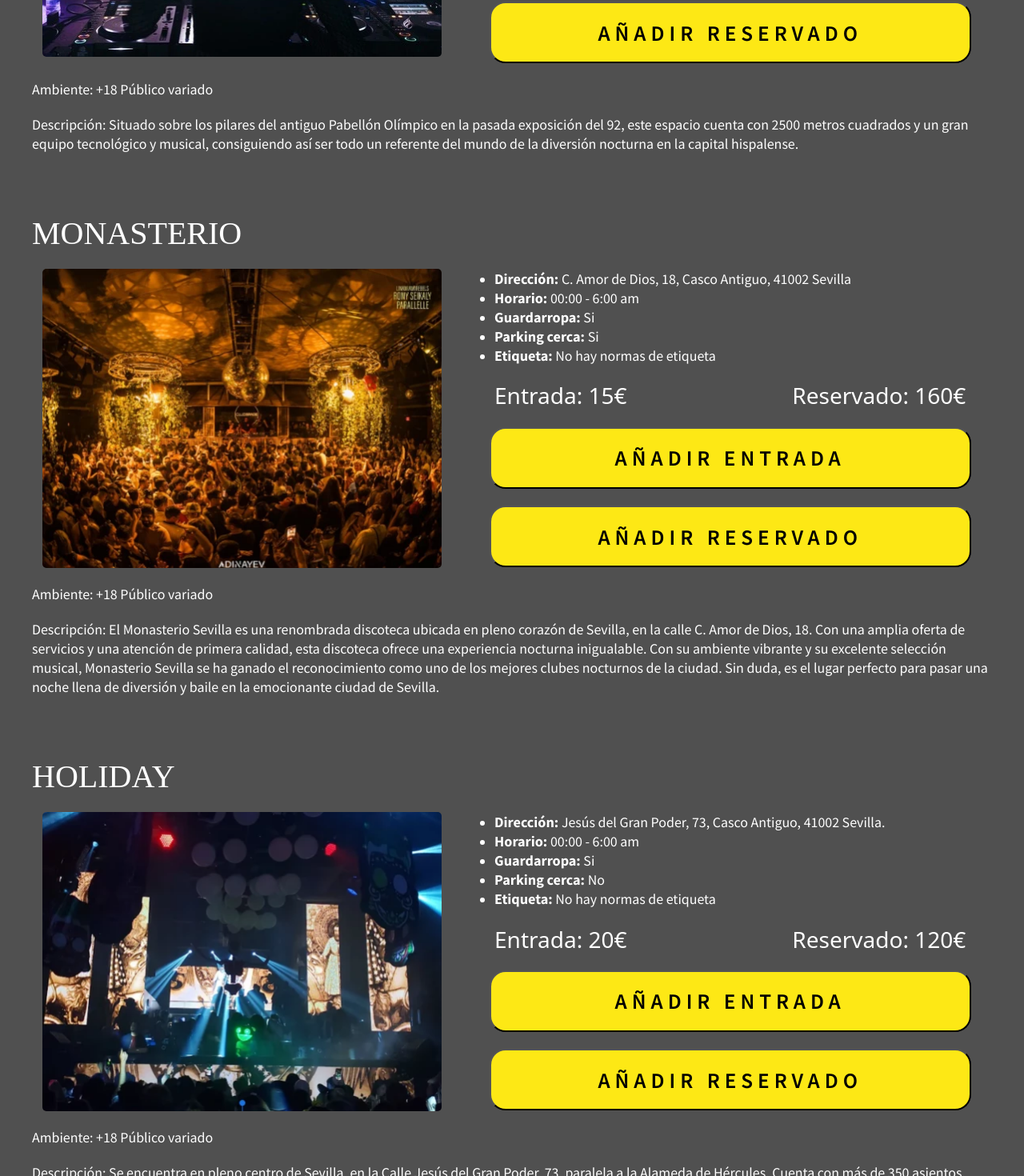
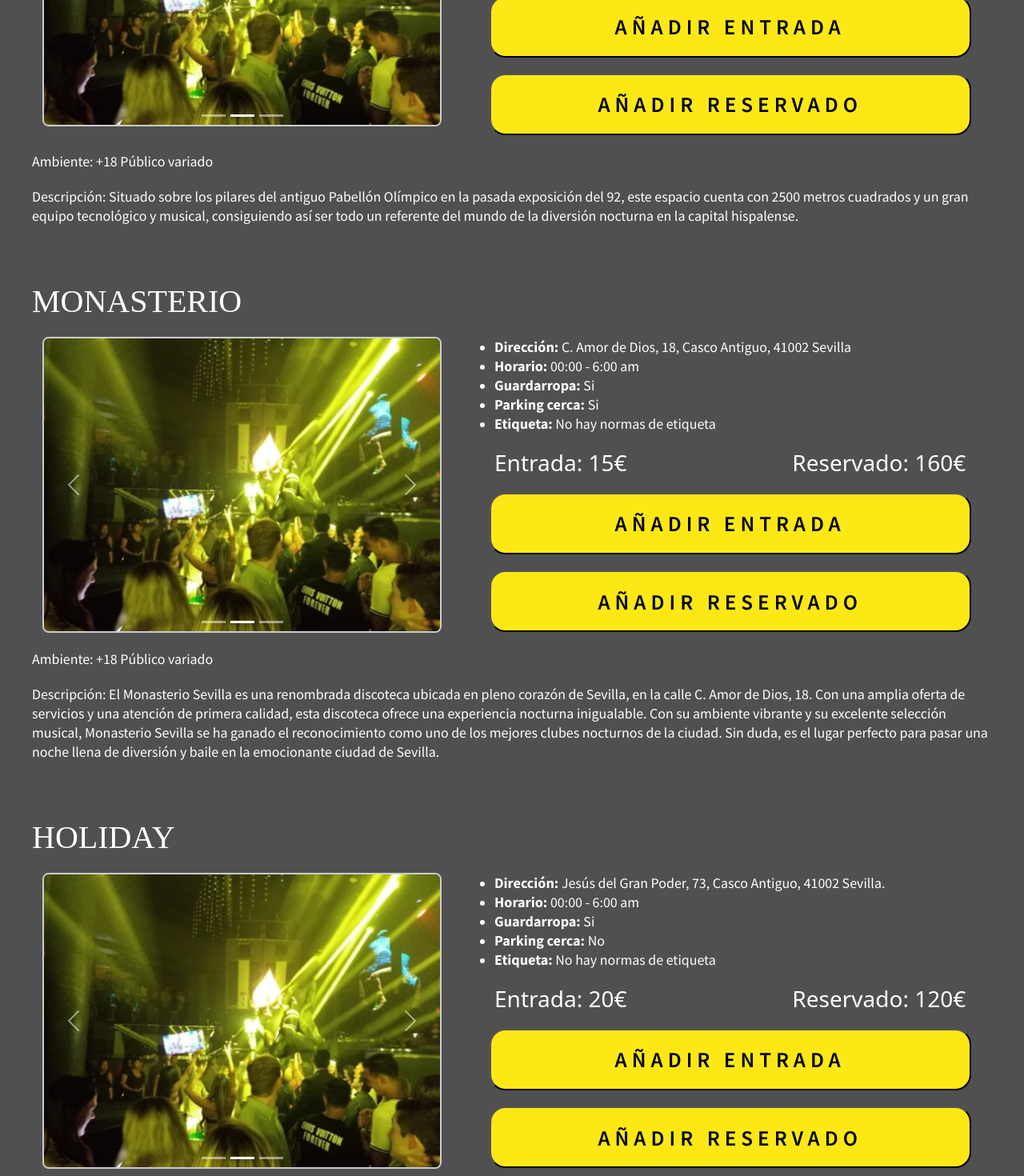
Before and after one commit to Togira17/nightout, an Angular app: page / in a window 1280 px wide. Shown: the part 1360-2830 px from the top of the page at 80% size. Built offline with nearby package versions, Linux system fonts and the light colour scheme; a web font is replaced by a local one.

Commit message:
patata 2.0.3

```diff
--- a/package.json
+++ b/package.json
@@ -19,6 +19,7 @@
     "@angular/platform-browser-dynamic": "^16.2.0",
     "@angular/router": "^16.2.0",
     "bootstrap": "^5.3.3",
+    "jquery": "^3.7.1",
     "rxjs": "~7.8.0",
     "tslib": "^2.3.0",
     "zone.js": "~0.13.0"
--- a/src/app/main/main.component.html
+++ b/src/app/main/main.component.html
@@ -1,12 +1,44 @@
+<body class="main">
+
     <body class="main">
 
         <div class="discoteca">
             <h1 class="discoteca__nombre">Rosso</h1>
             <div class="discoteca__img">
-            <div class="slider">
-                <img src="../../assets/img/rosso1.webp" alt="imagenDiscotecaRosso1" title="Imagen de discoteca Rosso">
-                <img src="../../assets/img/rosso2.webp" alt="imagenDiscotecaRosso2" title="Imagen de discoteca Rosso">
-                <img src="../../assets/img/rosso3.webp" alt="imagenDiscotecaRosso3" title="Imagen de discoteca Rosso">
+                <div class = "slider">
+                    <div class="col-md-6">
+                        <div id="carouselDiscotecaRosso" class="carousel slide" data-bs-ride="carousel">
+                            <!-- Indicadores -->
+                            <div class="carousel-indicators">
+                                <button type="button" data-bs-target="#carouselDiscotecaRosso" data-bs-slide-to="0" class="active" aria-current="true" aria-label="Slide 1"></button>
+                                <button type="button" data-bs-target="#carouselDiscotecaRosso" data-bs-slide-to="1" aria-label="Slide 2"></button>
+                                <button type="button" data-bs-target="#carouselDiscotecaRosso" data-bs-slide-to="2" aria-label="Slide 3"></button>
+                            </div>
+
+                            <!-- Contenido del carrusel -->
+                            <div class="carousel-inner">
+                                <div class="carousel-item active">
+                                    <img src="../../assets/img/holiday 1.webp" class="d-block w-100" alt="Imagen de discoteca Holiday 1" title="Imagen de discoteca Holiday" >
+                                </div>
+                                <div class="carousel-item">
+                                    <img src="../../assets/img/holiday 2.webp" class="d-block w-100" alt="Imagen de discoteca Holiday 2" title="Imagen de discoteca Holiday" >
+                                </div>
+                                <div class="carousel-item">
+                                    <img src="../../assets/img/holiday 3.webp" class="d-block w-100" alt="Imagen de discoteca Holiday 3" title="Imagen de discoteca Holiday" >
+                                </div>
+                            </div>
+
+                            <!-- Controles -->
+                            <button class="carousel-control-prev" type="button" data-bs-target="#carouselDiscotecaRosso" data-bs-slide="prev">
+                                <span class="carousel-control-prev-icon" aria-hidden="true"></span>
+                                <span class="visually-hidden">Anterior</span>
+                            </button>
+                            <button class="carousel-control-next" type="button" data-bs-target="#carouselDiscotecaRosso" data-bs-slide="next">
+                                <span class="carousel-control-next-icon" aria-hidden="true"></span>
+                                <span class="visually-hidden">Siguiente</span>
+                            </button>
+                        </div>
+                    </div>
                 </div>
             </div>
             <div class="discoteca__listaServicios">
@@ -55,10 +87,40 @@
         <div class="discoteca">
             <h1 class="discoteca__nombre">Monasterio </h1>
             <div class="discoteca__img">
-            <div class="slider">
-                <img src="../../assets/img/monasterio1.webp" alt="imagenDiscotecaMonasterio1" title="Imagen de discoteca Monasterio">
-                <img src="../../assets/img/monasterio2.webp" alt="imagenDiscotecaMonasterio2" title="Imagen de discoteca Monasterio">
-                <img src="../../assets/img/monasterio3.webp" alt="imagenDiscotecaMonasterio3" title="Imagen de discoteca Monasterio">
+                <div class = "slider">
+                    <div class="col-md-6">
+                        <div id="carouselDiscotecaMonasterio" class="carousel slide" data-bs-ride="carousel">
+                            <!-- Indicadores -->
+                            <div class="carousel-indicators">
+                                <button type="button" data-bs-target="#carouselDiscotecaMonasterio" data-bs-slide-to="0" class="active" aria-current="true" aria-label="Slide 1"></button>
+                                <button type="button" data-bs-target="#carouselDiscotecaMonasterio" data-bs-slide-to="1" aria-label="Slide 2"></button>
+                                <button type="button" data-bs-target="#carouselDiscotecaMonasterio" data-bs-slide-to="2" aria-label="Slide 3"></button>
+                            </div>
+
+                            <!-- Contenido del carrusel -->
+                            <div class="carousel-inner">
+                                <div class="carousel-item active">
+                                    <img src="../../assets/img/holiday 1.webp" class="d-block w-100" alt="Imagen de discoteca Holiday 1" title="Imagen de discoteca Holiday" >
+                                </div>
+                                <div class="carousel-item">
+                                    <img src="../../assets/img/holiday 2.webp" class="d-block w-100" alt="Imagen de discoteca Holiday 2" title="Imagen de discoteca Holiday" >
+                                </div>
+                                <div class="carousel-item">
+                                    <img src="../../assets/img/holiday 3.webp" class="d-block w-100" alt="Imagen de discoteca Holiday 3" title="Imagen de discoteca Holiday" >
+                                </div>
+                            </div>
+
+                            <!-- Controles -->
+                            <button class="carousel-control-prev" type="button" data-bs-target="#carouselDiscotecaMonasterio" data-bs-slide="prev">
+                                <span class="carousel-control-prev-icon" aria-hidden="true"></span>
+                                <span class="visually-hidden">Anterior</span>
+                            </button>
+                            <button class="carousel-control-next" type="button" data-bs-target="#carouselDiscotecaMonasterio" data-bs-slide="next">
+                                <span class="carousel-control-next-icon" aria-hidden="true"></span>
+                                <span class="visually-hidden">Siguiente</span>
+                            </button>
+                        </div>
+                    </div>
                 </div>
             </div>
             <div class="discoteca__listaServicios">
@@ -105,10 +167,40 @@
         <div class="discoteca">
             <h1 class="discoteca__nombre">Holiday </h1>
             <div class="discoteca__img">
-            <div class="slider">
-                <img src="../../assets/img/holiday 1.webp" alt="imagenDiscotecaHoliday1" title="Imagen de discoteca Holiday">
-                <img src="../../assets/img/holiday 2.webp" alt="imagenDiscotecaHoliday2" title="Imagen de discoteca Holiday">
-                <img src="../../assets/img/holiday 3.webp" alt="imagenDiscotecaHoliday3" title="Imagen de discoteca Holiday">
+                <div class = "slider">
+                    <div class="col-md-6">
+                        <div id="carouselDiscotecaHoliday" class="carousel slide" data-bs-ride="carousel">
+                            <!-- Indicadores -->
+                            <div class="carousel-indicators">
+                                <button type="button" data-bs-target="#carouselDiscotecaHoliday" data-bs-slide-to="0" class="active" aria-current="true" aria-label="Slide 1"></button>
+                                <button type="button" data-bs-target="#carouselDiscotecaHoliday" data-bs-slide-to="1" aria-label="Slide 2"></button>
+                                <button type="button" data-bs-target="#carouselDiscotecaHoliday" data-bs-slide-to="2" aria-label="Slide 3"></button>
+                            </div>
+
+                            <!-- Contenido del carrusel -->
+                            <div class="carousel-inner">
+                                <div class="carousel-item active">
+                                    <img src="../../assets/img/holiday 1.webp" class="d-block w-100" alt="Imagen de discoteca Holiday 1" title="Imagen de discoteca Holiday" >
+                                </div>
+                                <div class="carousel-item">
+                                    <img src="../../assets/img/holiday 2.webp" class="d-block w-100" alt="Imagen de discoteca Holiday 2" title="Imagen de discoteca Holiday" >
+                                </div>
+                                <div class="carousel-item">
+                                    <img src="../../assets/img/holiday 3.webp" class="d-block w-100" alt="Imagen de discoteca Holiday 3" title="Imagen de discoteca Holiday" >
+                                </div>
+                            </div>
+
+                            <!-- Controles -->
+                            <button class="carousel-control-prev" type="button" data-bs-target="#carouselDiscotecaHoliday" data-bs-slide="prev">
+                                <span class="carousel-control-prev-icon" aria-hidden="true"></span>
+                                <span class="visually-hidden">Anterior</span>
+                            </button>
+                            <button class="carousel-control-next" type="button" data-bs-target="#carouselDiscotecaHoliday" data-bs-slide="next">
+                                <span class="carousel-control-next-icon" aria-hidden="true"></span>
+                                <span class="visually-hidden">Siguiente</span>
+                            </button>
+                        </div>
+                    </div>
                 </div>
             </div>
             <div class="discoteca__listaServicios">
@@ -151,46 +243,3 @@
 
 
     </body>
-
-
-
-
-
-<!--
-
- <!-- Carrusel de fotos
- <div class="col-md-6">
-    <div id="carouselExampleIndicators" class="carousel slide" data-bs-ride="carousel">
-      <!-- Indicadores
-      <div class="carousel-indicators">
-        <button type="button" data-bs-target="#carouselExampleIndicators" data-bs-slide-to="0" class="active" aria-current="true" aria-label="Slide 1"></button>
-        <button type="button" data-bs-target="#carouselExampleIndicators" data-bs-slide-to="1" aria-label="Slide 2"></button>
-        <button type="button" data-bs-target="#carouselExampleIndicators" data-bs-slide-to="2" aria-label="Slide 3"></button>
-      </div>
-
-      <!-- Contenido del carrusel
-      <div class="carousel-inner">
-        <div class="carousel-item active">
-          <img src="assets/img/burger1.jpg" class="d-block w-100" alt="Hamburguesa deliciosa" style="height: 400px; object-fit: cover;">
-        </div>
-        <div class="carousel-item">
-          <img src="assets/img/burger2.jpg" class="d-block w-100" alt="Mesa con hamburguesas" style="height: 400px; object-fit: cover;">
-        </div>
-        <div class="carousel-item">
-          <img src="assets/img/burger3.jpg" class="d-block w-100" alt="Amigos disfrutando de comida" style="height: 400px; object-fit: cover;">
-        </div>
-      </div>
-
-      <!-- Controles
-      <button class="carousel-control-prev" type="button" data-bs-target="#carouselExampleIndicators" data-bs-slide="prev">
-        <span class="carousel-control-prev-icon" aria-hidden="true"></span>
-        <span class="visually-hidden">Anterior</span>
-      </button>
-      <button class="carousel-control-next" type="button" data-bs-target="#carouselExampleIndicators" data-bs-slide="next">
-        <span class="carousel-control-next-icon" aria-hidden="true"></span>
-        <span class="visually-hidden">Siguiente</span>
-      </button>
-    </div>
-  </div>
-
--->
--- a/src/app/main/main.component.scss
+++ b/src/app/main/main.component.scss
@@ -44,9 +44,6 @@
     width: 499px;
     position:relative;
     display: flex;
-    overflow-x: scroll;
-    overflow-y: hidden;
-    scroll-snap-type: x mandatory;
 
     img{
         width: 100%;
@@ -54,27 +51,19 @@
         position: sticky;
         object-fit: cover;
         border-radius: 5px;
-        scroll-snap-align: center;
+
     }
 }
 
-.slider::-webkit-scrollbar {
-    height: 8px; /* Ajusta la altura de la barra horizontal */
-    width: 0;    /* Oculta la barra vertical */
-}
+.carousel {
 
-.slider::-webkit-scrollbar-thumb {
-    background-color: #888; /* Color de la barra horizontal */
-    border-radius: 4px; /* Bordes redondeados */
-}
+    border: 2px solid #ccc;
+    border-radius: 8px;
+    overflow: hidden;
+    object-fit: cover;
+    height: 370px;
+    width: 499px;
 
-.slider::-webkit-scrollbar-thumb:hover {
-    background-color: #555; /* Color de la barra horizontal al pasar el mouse */
-}
-
-.slider::-webkit-scrollbar-track {
-    background: #f0f0f0; /* Color de fondo de la barra */
-    border-radius: 4px;
 }
 .discoteca__listaServicios {
     grid-column: 2 / -1;
```
Also changed, not shown: 1 other file (tests, documents, lock files or other folders). Lines whose indentation alone changed are shown as unchanged.
